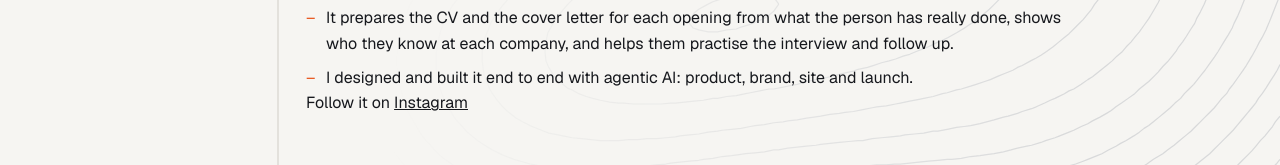
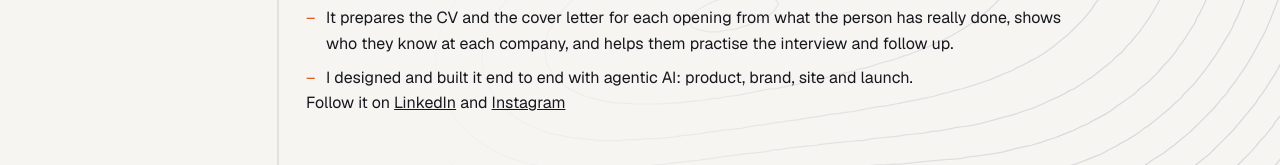
Before and after one commit to sirmarino/boostbrands, a plain HTML site: page index.html in a window 1280 px wide. Shown: the part 7249-7414 px from the top of the page. Drawn offline with nearby package versions, Linux system fonts and the light colour scheme.

Commit message:
Mi Coach IA: enlace a su pagina de LinkedIn
Co-Authored-By: Claude Fable 5.2 <noreply@anthropic.com>

```diff
--- a/index.html
+++ b/index.html
@@ -1338,7 +1338,7 @@
               <li data-l="es">Lo diseñé y lo construí de punta a punta con IA agéntica: producto, marca, sitio y lanzamiento.</li>
               <li data-l="en">I designed and built it end to end with agentic AI: product, brand, site and launch.</li>
             </ul>
-            <p class="path-org"><span data-l="es">Síguelo en</span><span data-l="en">Follow it on</span> <a href="https://www.instagram.com/micoachia/" target="_blank" rel="noopener">Instagram</a></p>
+            <p class="path-org"><span data-l="es">Síguelo en</span><span data-l="en">Follow it on</span> <a href="https://www.linkedin.com/company/145409140/" target="_blank" rel="noopener">LinkedIn</a> <span data-l="es">e</span><span data-l="en">and</span> <a href="https://www.instagram.com/micoachia/" target="_blank" rel="noopener">Instagram</a></p>
           </div>
         </li>
         <li class="path-item">
```
